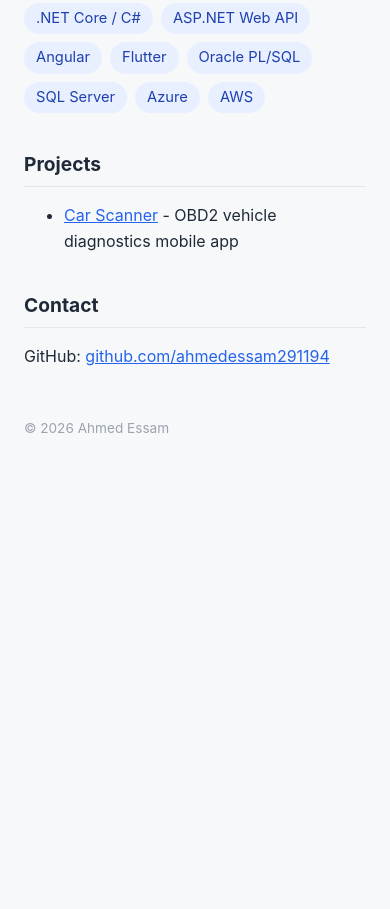
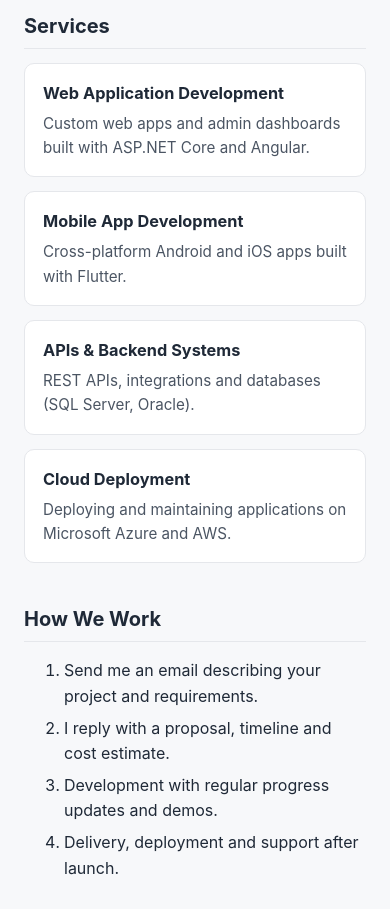
Before and after one commit to ahmedessam291194/ahmedessam291194.github.io, a plain HTML site: page index.html in a window 390 px wide. Shown: the part 535-1444 px from the top of the page. Before the commit the page ends 1030 px from the top, so only its background shows below. Drawn offline with Linux system fonts and the light colour scheme.

Commit message:
Revise personal website content for freelance services
Updated title and description for freelance services. Added services section detailing web, mobile, API, and cloud development. Modified contact information and added privacy policy link.

```diff
--- a/index.html
+++ b/index.html
@@ -3,29 +3,51 @@
 <head>
 <meta charset="UTF-8">
 <meta name="viewport" content="width=device-width, initial-scale=1.0">
-<title>Ahmed Essam | Full Stack .NET Developer</title>
-<meta name="description" content="Ahmed Essam - Full Stack .NET Developer and Team Leader based in Shubra El Kheima, Qalyubia, Egypt.">
+<title>Ahmed Essam | Freelance Software Development</title>
+<meta name="description" content="Ahmed Essam - freelance software development services: web applications, mobile apps, APIs and cloud deployment. Based in Shubra El Kheima, Qalyubia, Egypt.">
 <style>
   body { margin: 0; font-family: -apple-system, Segoe UI, Roboto, Arial, sans-serif; background: #f7f8fa; color: #1f2937; line-height: 1.6; }
-  .wrap { max-width: 760px; margin: 0 auto; padding: 56px 24px; }
+  .wrap { max-width: 800px; margin: 0 auto; padding: 56px 24px; }
   h1 { font-size: 2.2rem; margin: 0 0 4px; }
   .role { font-size: 1.15rem; color: #2563eb; margin: 0 0 4px; }
   .loc { color: #6b7280; margin: 0 0 32px; }
-  h2 { font-size: 1.2rem; margin: 36px 0 12px; border-bottom: 1px solid #e5e7eb; padding-bottom: 6px; }
+  h2 { font-size: 1.25rem; margin: 40px 0 14px; border-bottom: 1px solid #e5e7eb; padding-bottom: 6px; }
+  .services { display: grid; grid-template-columns: repeat(auto-fit, minmax(220px, 1fr)); gap: 14px; }
+  .card { background: #fff; border: 1px solid #e5e7eb; border-radius: 10px; padding: 16px 18px; }
+  .card h3 { margin: 0 0 6px; font-size: 1.02rem; }
+  .card p { margin: 0; color: #4b5563; font-size: 0.95rem; }
   ul.skills { list-style: none; padding: 0; display: flex; flex-wrap: wrap; gap: 8px; }
   ul.skills li { background: #e8efff; color: #1e40af; padding: 4px 12px; border-radius: 999px; font-size: 0.92rem; }
+  ol.steps li { margin-bottom: 6px; }
   a { color: #2563eb; }
+  .contact p { margin: 4px 0; }
   footer { margin-top: 48px; color: #9ca3af; font-size: 0.85rem; }
 </style>
 </head>
 <body>
 <div class="wrap">
   <h1>Ahmed Essam</h1>
-  <p class="role">Full Stack .NET Developer &amp; Team Leader</p>
+  <p class="role">Freelance Software Developer - Web, Mobile &amp; Cloud</p>
   <p class="loc">Shubra El Kheima, Qalyubia, Egypt</p>
 
   <h2>About</h2>
-  <p>I'm an independent software developer building web and mobile applications. I have several years of experience designing and delivering full stack systems with .NET and Angular, deploying to AWS and Azure, and leading development teams.</p>
+  <p>I'm an independent software developer offering freelance development services to individuals and businesses. I design, build and deploy web applications, mobile apps and backend systems, with several years of experience in .NET, Angular, Flutter and cloud platforms, and in leading development teams.</p>
+
+  <h2>Services</h2>
+  <div class="services">
+    <div class="card"><h3>Web Application Development</h3><p>Custom web apps and admin dashboards built with ASP.NET Core and Angular.</p></div>
+    <div class="card"><h3>Mobile App Development</h3><p>Cross-platform Android and iOS apps built with Flutter.</p></div>
+    <div class="card"><h3>APIs &amp; Backend Systems</h3><p>REST APIs, integrations and databases (SQL Server, Oracle).</p></div>
+    <div class="card"><h3>Cloud Deployment</h3><p>Deploying and maintaining applications on Microsoft Azure and AWS.</p></div>
+  </div>
+
+  <h2>How We Work</h2>
+  <ol class="steps">
+    <li>Send me an email describing your project and requirements.</li>
+    <li>I reply with a proposal, timeline and cost estimate.</li>
+    <li>Development with regular progress updates and demos.</li>
+    <li>Delivery, deployment and support after launch.</li>
+  </ol>
 
   <h2>Skills</h2>
   <ul class="skills">
@@ -45,9 +67,13 @@
   </ul>
 
   <h2>Contact</h2>
-  <p>GitHub: <a href="https://github.com/ahmedessam291194">github.com/ahmedessam291194</a></p>
+  <div class="contact">
+    <p>Email: <a href="mailto:ahmedessam291194@gmail.com">ahmedessam291194@gmail.com</a></p>
+    <p>GitHub: <a href="https://github.com/ahmedessam291194">github.com/ahmedessam291194</a></p>
+    <p>Location: Shubra El Kheima, Qalyubia, Egypt</p>
+  </div>
 
-  <footer>&copy; 2026 Ahmed Essam</footer>
+  <footer>&copy; 2026 Ahmed Essam &middot; <a href="privacy.html">Privacy Policy</a></footer>
 </div>
 </body>
 </html>
```
